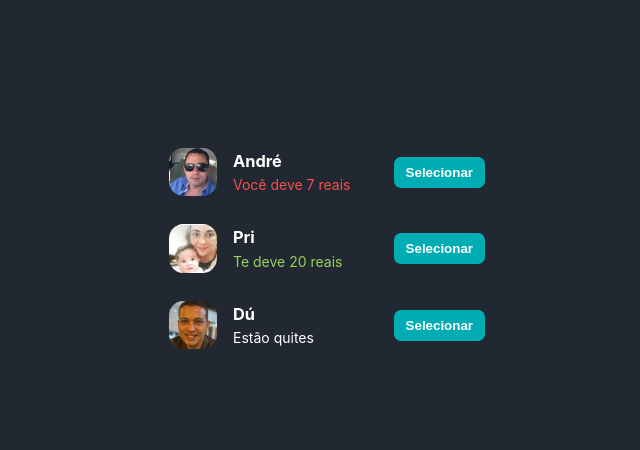
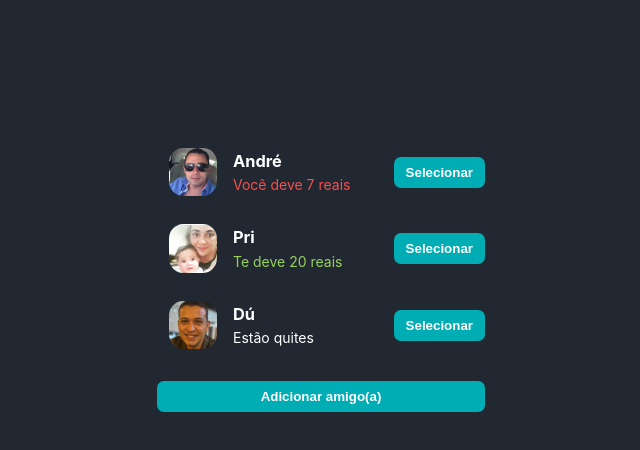
Before and after one commit to Roger-Melo/racha-conta, a React (Vite) app: page / in a window 1280 px wide. Shown: the top 450 px of the page, without its empty margins (73-713 px from the left). Built offline with nearby package versions, Linux system fonts and the light colour scheme.

Commit message:
✅ Toggle botão de adicionar amigo

```diff
--- a/src/app.jsx
+++ b/src/app.jsx
@@ -18,7 +18,9 @@ const App = () => {
   const [totalBill, setTotalBill] = useState('')
   const [mySpend, setMySpend] = useState('')
   const [whoWillPay, setWhoWillPay] = useState('you')
+  const [showFormAddFriend, setShowFormAddFriend] = useState(false)
 
+  const handleClickAddFriend = () => setShowFormAddFriend(b => !b)
   const handleClickFriend = friend => setSelectedFriend(p => p?.id === friend.id ? null : friend)
   const handleChangeBill = e => setTotalBill(e.target.value)
   const handleChangeMySpend = e => setMySpend(e.target.value)
@@ -66,6 +68,12 @@ const App = () => {
           }
           )}
         </ul>
+        <button
+          onClick={handleClickAddFriend}
+          className={`button ${showFormAddFriend ? 'button-close' : ''}`}
+        >
+          {showFormAddFriend ? 'Fechar' : 'Adicionar amigo(a)'}
+        </button>
       </aside>
 
       {selectedFriend && <form onSubmit={handleSubmitShareBill} className="form-split-bill">
```
